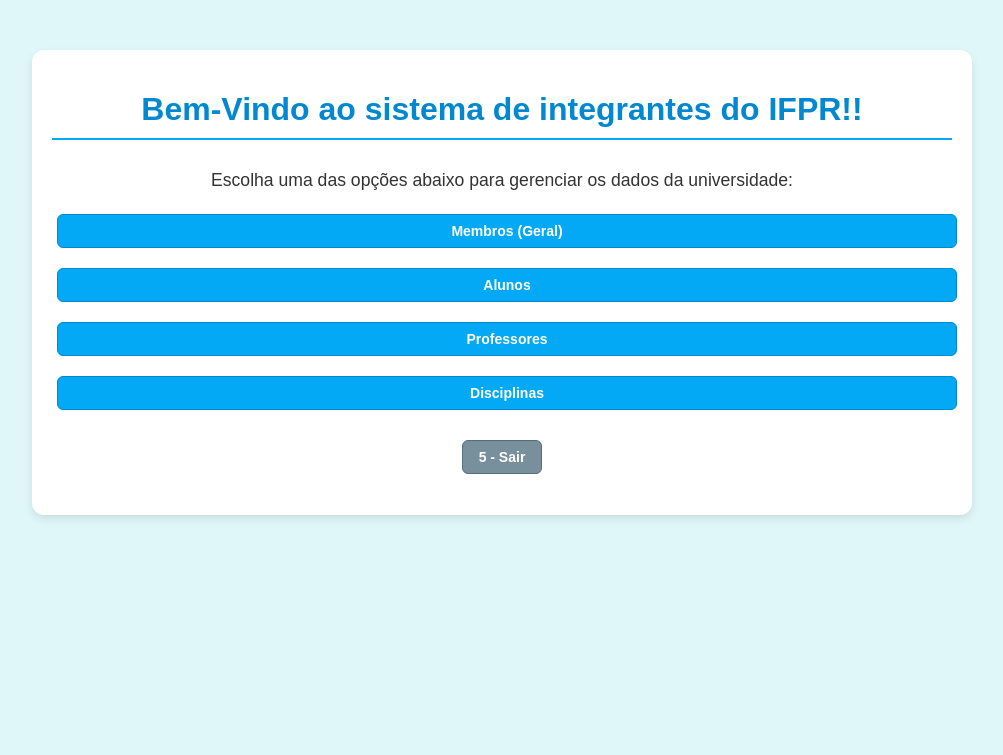
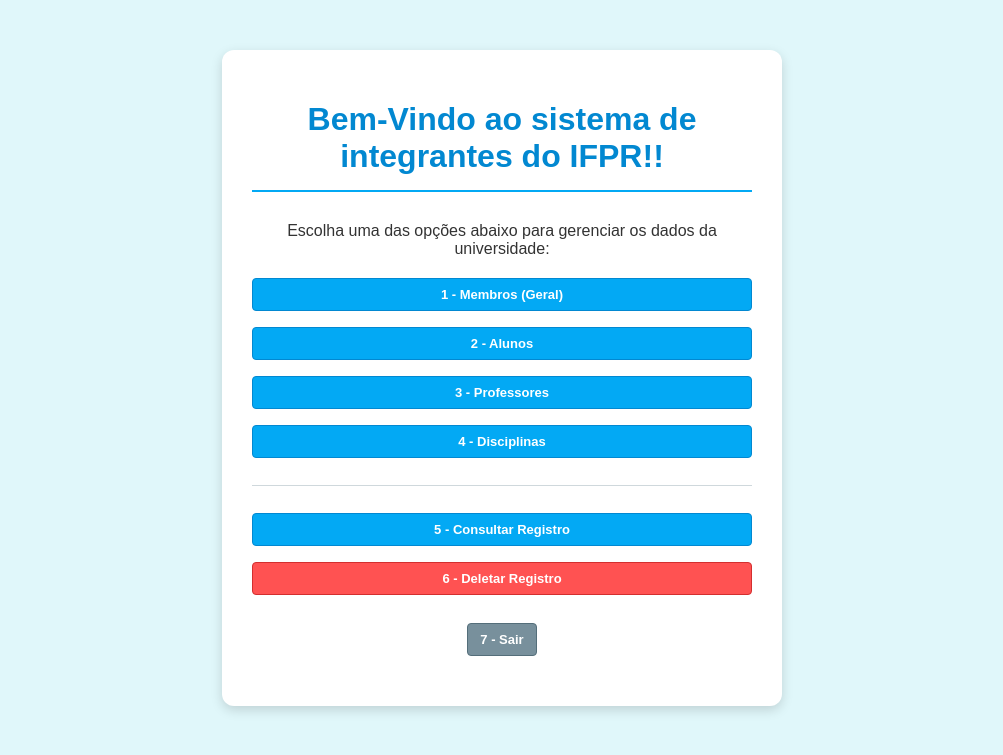
Before and after one commit to matheusdolenga/oop, a Flask app: page / in a window 1280 px wide. Shown: the top 755 px of the page, without its empty margins (138-1141 px from the left). Run offline with Flask 3, Linux system fonts and the light colour scheme.

Commit message:
Alterando a página inicial

```diff
--- a/templates/index.html
+++ b/templates/index.html
@@ -10,6 +10,8 @@
             --azul-medio: #03A9F4;
             --azul-escuro: #0288D1;
             --cor-texto: #333333;
+            --cor-sair: #78909C;
+            --cor-sair-borda: #546E7A;
         }
 
         body {
@@ -21,11 +23,12 @@
         }
 
         .container {
-            max-width: 900px;
+            /* Container mais estreito para focar o conteúdo */
+            max-width: 500px;
             margin: 50px auto;
-            padding: 20px;
+            padding: 30px;
             background-color: #FFFFFF;
-            box-shadow: 0 4px 8px rgba(0, 0, 0, 0.1);
+            box-shadow: 0 4px 12px rgba(0, 0, 0, 0.15);
             border-radius: 12px;
         }
 
@@ -33,38 +36,37 @@
             color: var(--azul-escuro);
             text-align: center;
             border-bottom: 2px solid var(--azul-medio);
-            padding-bottom: 10px;
+            padding-bottom: 15px;
             margin-bottom: 30px;
         }
 
         .btn {
             display: inline-block;
-            /* Diminuído o padding vertical (8px) e horizontal (16px) */
-            padding: 8px 16px;
-            margin: 5px;
-            /* Diminuído o tamanho da fonte */
-            font-size: 14px;
+            /* Padding extremamente reduzido para ser o mínimo legível */
+            padding: 8px 12px;
+            margin: 4px 0;
+            font-size: 13px; /* Reduzida a fonte */
             font-weight: bold;
             text-align: center;
             text-decoration: none;
             cursor: pointer;
             border: 1px solid var(--azul-escuro);
-            /* Borda arredondada um pouco menor */
-            border-radius: 6px;
+            border-radius: 4px; /* Borda mais discreta */
             background-color: var(--azul-medio);
             color: white;
-            transition: background-color 0.3s ease, border-color 0.3s ease;
+            transition: background-color 0.3s ease, border-color 0.3s ease, transform 0.1s;
         }
 
         .btn:hover {
             background-color: var(--azul-escuro);
             border-color: var(--azul-escuro);
+            transform: translateY(-1px);
         }
 
         .menu {
             display: flex;
             flex-direction: column;
-            gap: 10px; /* Reduzido o espaçamento entre os botões */
+            gap: 8px; /* Espaço reduzido entre os botões */
         }
 
         .menu a {
@@ -72,24 +74,38 @@
             width: 100%;
             box-sizing: border-box;
         }
+
+        .btn-delete {
+            background-color: #FF5252;
+            border-color: #D32F2F;
+        }
+
+        .btn-delete:hover {
+            background-color: #D32F2F;
+        }
     </style>
 </head>
 <body>
     <div class="container">
         <h1>Bem-Vindo ao sistema de integrantes do IFPR!!</h1>
-        <p style="text-align: center; font-size: 1.1em;">
+        <p style="text-align: center; font-size: 1em;">
             Escolha uma das opções abaixo para gerenciar os dados da universidade:
         </p>
 
         <div class="menu">
-            <a href="/membros" class="btn">Membros (Geral)</a>
-            <a href="/alunos" class="btn">Alunos</a>
-            <a href="/professores" class="btn">Professores</a>
-            <a href="/disciplinas" class="btn">Disciplinas</a>
+            <a href="/membros" class="btn">1 - Membros (Geral)</a>
+            <a href="/alunos" class="btn">2 - Alunos</a>
+            <a href="/professores" class="btn">3 - Professores</a>
+            <a href="/disciplinas" class="btn">4 - Disciplinas</a>
+
+            <hr style="margin: 15px 0; border: 0; border-top: 1px solid #CFD8DC;">
+
+            <a href="/Consulta" class="btn">5 - Consultar Registro</a>
+            <a href="/Deletar" class="btn btn-delete">6 - Deletar Registro</a>
         </div>
 
         <p style="text-align: center; margin-top: 20px;">
-            <a href="/sair" class="btn" style="background-color: #78909C; border-color: #546E7A;">5 - Sair</a>
+            <a href="/sair" class="btn" style="background-color: var(--cor-sair); border-color: var(--cor-sair-borda);">7 - Sair</a>
         </p>
     </div>
 </body>
```
